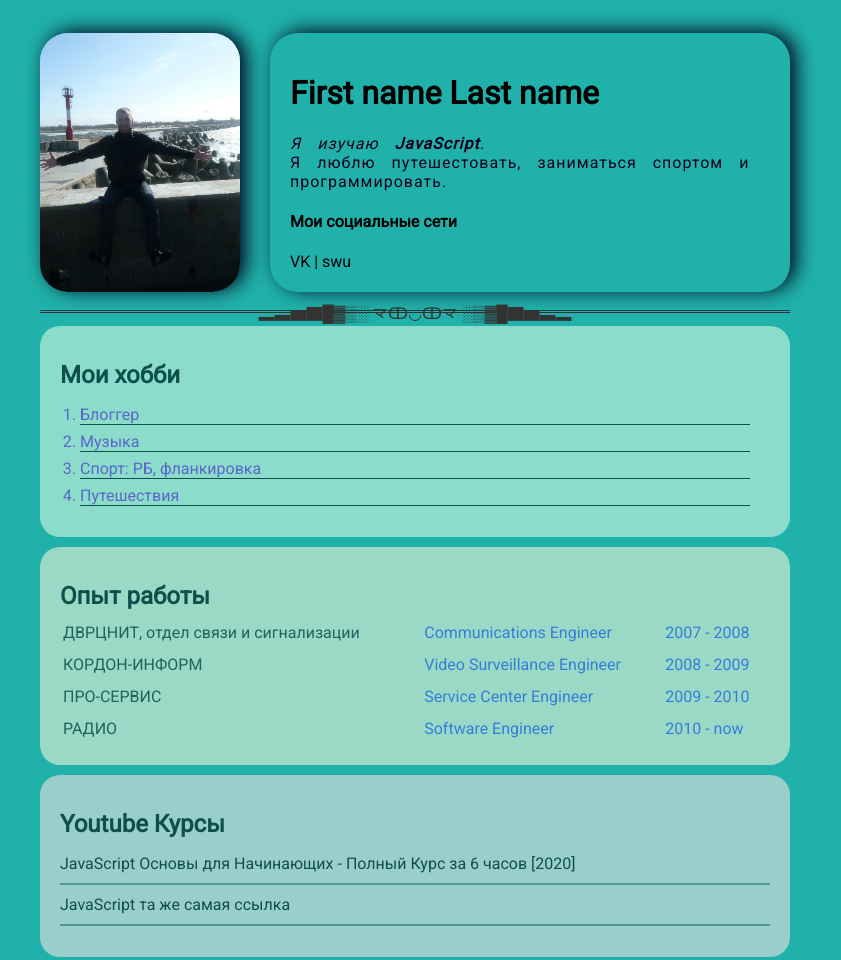
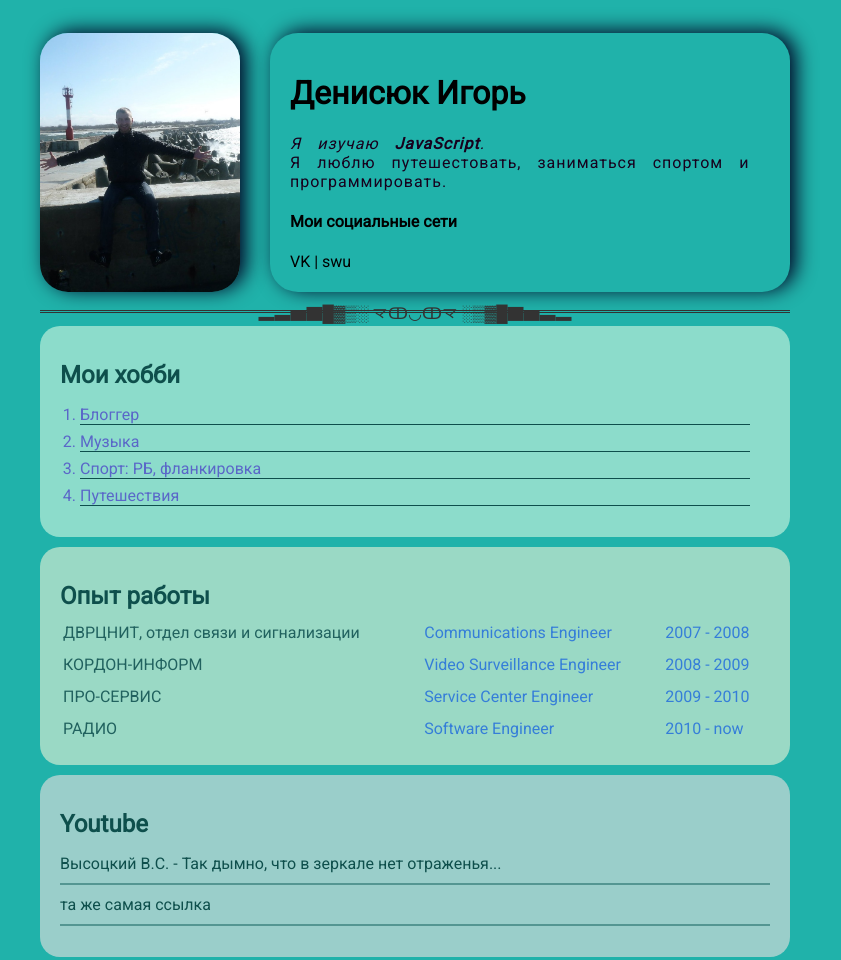
Before and after one commit to sunwithus/html-course, a plain HTML site: page index.html in a window 1280 px wide. Shown: the top 960 px of the page, without its empty margins (225-1066 px from the left). Drawn offline with Linux system fonts and the light colour scheme.

Commit message:
change links

```diff
--- a/index.html
+++ b/index.html
@@ -11,7 +11,7 @@
         <img class="avatar" src="avatar.jpg" alt="тут фотка" />
 
         <div class="info-text">
-          <h1>First name Last name</h1>
+          <h1>Денисюк Игорь</h1>
           <p><em>Я изучаю <strong>JavaScript</strong>.</em></p>
           <p>Я люблю путешестовать, заниматься спортом и программировать.</p>
 
@@ -68,13 +68,13 @@
       </div>
 
       <div class="card bg-red">
-        <h2>Youtube Курсы</h2>
+        <h2>Youtube</h2>
         <ul class="link-list">
           <li>
-            <a href="https://www.youtube.com/watch?v=Bluxbh9CaQ0">JavaScript Основы для Начинающих - Полный Курс за 6 часов [2020]</a>
+            <a href="https://www.youtube.com/watch?v=Boa9hm5jx9M">Высоцкий В.С. - Так дымно, что в зеркале нет отраженья...</a>
           </li>
           <li>
-            <a href="https://www.youtube.com/watch?v=Bluxbh9CaQ0">JavaScript та же самая ссылка</a>
+            <a href="https://www.youtube.com/watch?v=Boa9hm5jx9M">та же самая ссылка</a>
           </li>
         </ul>
       </div>
```
